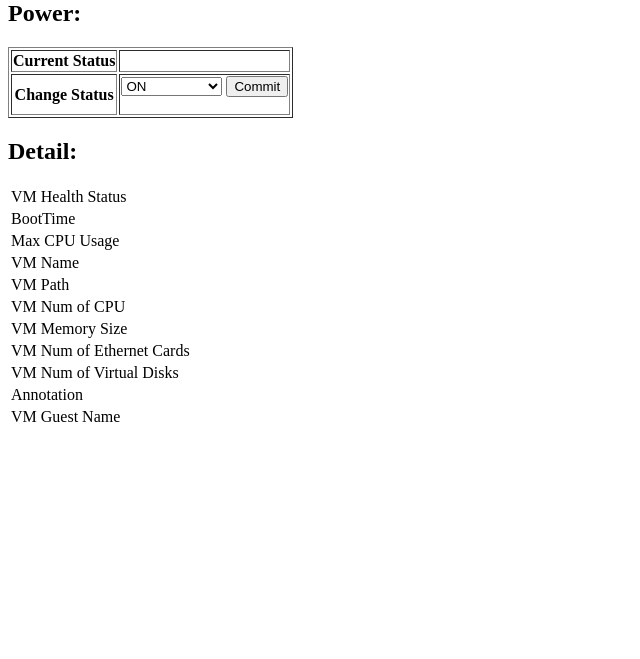
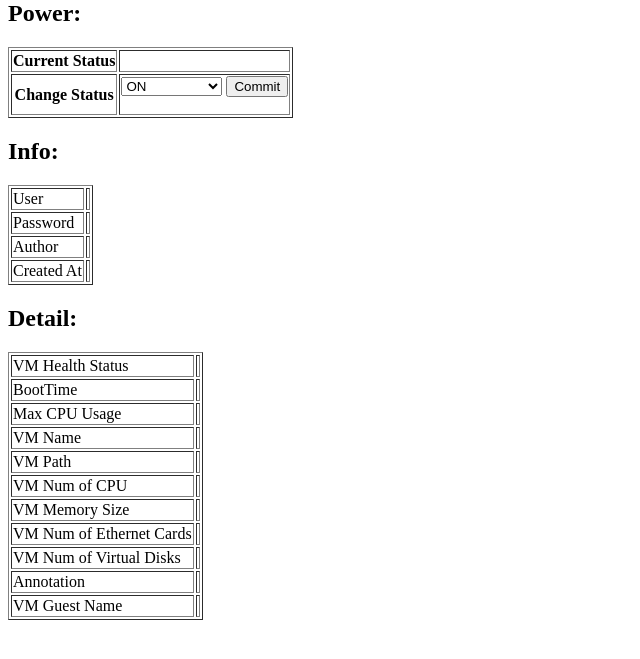
Before and after one commit to cdsl-research/ecoman, a Flask app: template templates/detail.html in a window 1280 px wide. Shown: the part 21-680 px from the top of the page, without its empty margins (0-640 px from the left). Run offline with Flask 2, Linux system fonts and the light colour scheme; the template is opened without the code that fills it, so the values that code supplies are empty.

Commit message:
user/password/author field added

```diff
--- a/templates/detail.html
+++ b/templates/detail.html
@@ -24,8 +24,28 @@
 </tr>
 </table>
 
+<h2>Info:</h2>
+<table border=1>
+<tr>
+  <td>User</td>
+  <td>{{ detail.info.user | default('') }}</td>
+</tr>
+<tr>
+  <td>Password</td>
+  <td>{{ detail.get('info').get('password') }}</td>
+</tr>
+<tr>
+  <td>Author</td>
+  <td>{{ detail.get('info').get('author') }}</td>
+</tr>
+<tr>
+  <td>Created At</td>
+  <td>{{ detail.get('info').get('created_at') }}</td>
+</tr>
+</table>
+
 <h2>Detail:</h2>
-<table>
+<table border=1>
 <tr>
   <td>VM Health Status</td>
   <td>{{ detail.get('vim.vm.Summary').get('overallStatus') }}</td>
```
Also changed, not shown: connect.py (+24 -3 lines).
